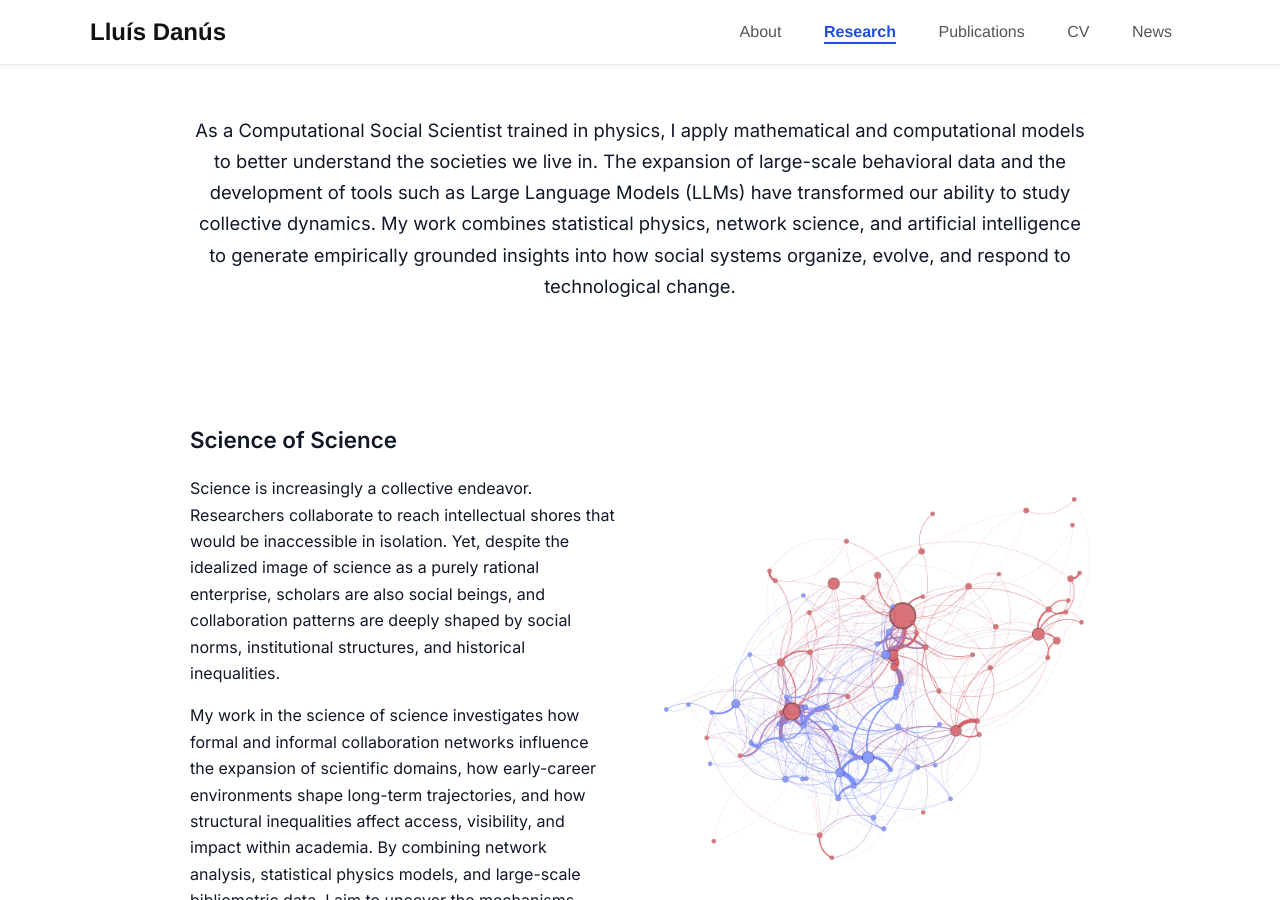
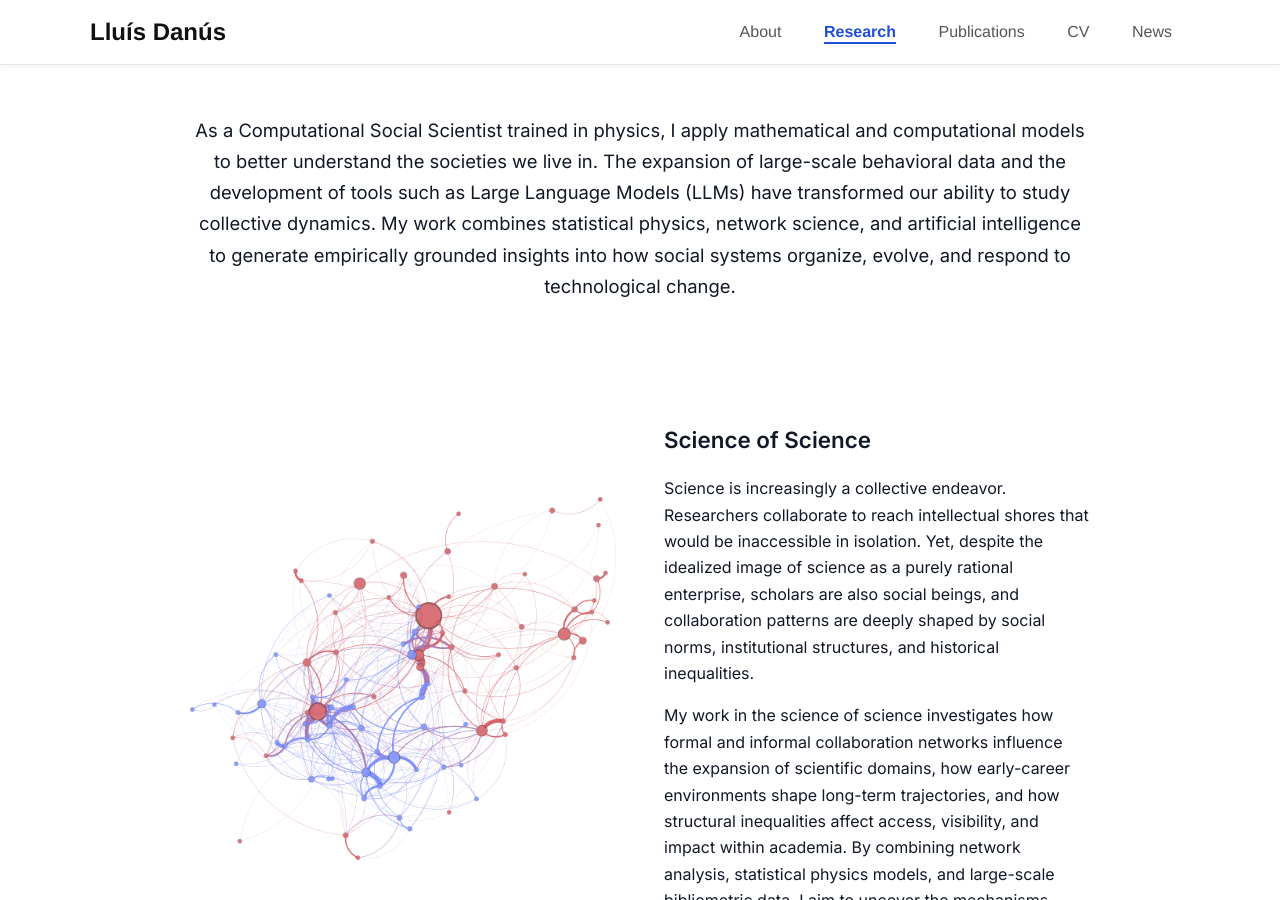
Before and after one commit to lluisdanus/lluisdanus.github.io, a Jekyll site: the page built from research.md, in a window 1280 px wide and 900 px high. Built offline with Jekyll 4.4.1, drawn with Linux system fonts in a browser that asks for light colours.

Commit message:
fixing publications

```diff
--- a/research.md
+++ b/research.md
@@ -10,7 +10,7 @@ As a Computational Social Scientist trained in physics, I apply mathematical and
 </div>
 
 <!-- Science of Science -->
-<div class="research-section">
+<div class="research-section reverse">
 
   <div class="research-text">
     <h2>Science of Science</h2>
@@ -47,7 +47,7 @@ As a Computational Social Scientist trained in physics, I apply mathematical and
 
 
 <!-- Human–AI Interaction and the Emerging Information Ecosystem -->
-<div class="research-section">
+<div class="research-section reverse">
 
   <div class="research-text">
     <h2>Human–AI Interaction and the Emerging Information Ecosystem</h2>
```
Also changed, not shown: assets/images/information_network.png.
